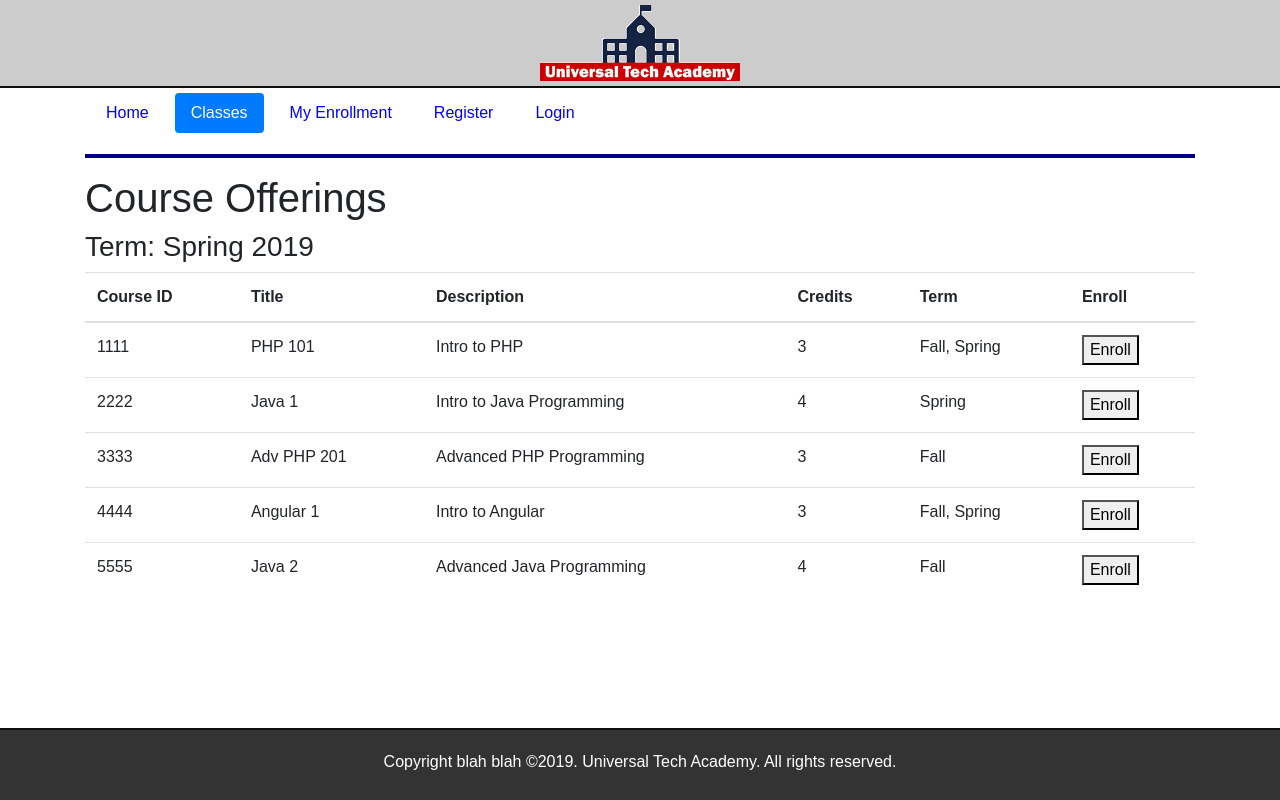
After one commit to WillYip716/flask_tutorial, a Flask app: page /courses in a window 1280 px wide. The commit adds this page. Run offline with Flask 2, Linux system fonts and the light colour scheme; some libraries are stand-ins or nearby versions.

Commit message:
child templates and passed variables

```diff
--- a/application/routes.py
+++ b/application/routes.py
@@ -5,16 +5,19 @@ from flask import render_template
 @app.route("/index")
 @app.route("/home")
 def index():
-    return render_template("index.html", login=False)
+    return render_template("index.html", index=True)
 
 @app.route("/login")
 def login():
-    return render_template("login.html", login=False)
+    return render_template("login.html", login=True)
 
 @app.route("/courses")
-def courses():
-    return render_template("courses.html", login=False)
+@app.route("/courses/<term>")
+def courses(term="Spring 2019"):
+    courseData = [{"courseID":"1111","title":"PHP 101","description":"Intro to PHP","credits":3,"term":"Fall, Spring"}, {"courseID":"2222","title":"Java 1","description":"Intro to Java Programming","credits":4,"term":"Spring"}, {"courseID":"3333","title":"Adv PHP 201","description":"Advanced PHP Programming","credits":3,"term":"Fall"}, {"courseID":"4444","title":"Angular 1","description":"Intro to Angular","credits":3,"term":"Fall, Spring"}, {"courseID":"5555","title":"Java 2","description":"Advanced Java Programming","credits":4,"term":"Fall"}]
+    print(courseData[0]["title"])
+    return render_template("courses.html", courseData = courseData, courses = True , term = term)
 
 @app.route("/register")
 def register():
-    return render_template("register.html", login=False)
+    return render_template("register.html", register=True)
--- /dev/null
+++ b/application/templates/courses.html
@@ -0,0 +1,40 @@
+{%extends "layout.html"%}
+{% block content %}
+    <h1>Course Offerings</h1>
+
+    <!--  Display the Term and Year here --->
+    <h3>Term: {{ term }}</h3>
+
+    <div>
+        <table class="table table-hover">
+            <thead>
+            <tr>
+                <th scope="col">Course ID</th>
+                <th scope="col">Title</th>
+                <th scope="col">Description</th>
+                <th scope="col">Credits</th>
+                <th scope="col">Term</th>
+                <th scope="col">Enroll</th>
+            </tr>
+            </thead>
+            <tbody>
+
+            <!-- Construct the rest of courses here -->
+            {% for data in courseData %}
+            <tr>
+                <td scope='row'>{{ data["courseID"]}}</td>
+                <td>{{ data["title"]}}</td>
+                <td>{{ data["description"]}}</td>
+                <td>{{ data["credits"]}}</td>
+                <td>{{ data["term"]}}</td>
+                <td>
+                    <button>Enroll</button>
+                </td>
+            </tr>
+            {% endfor %}
+
+            </tbody>
+        </table>
+
+    </div>
+{% endblock %}
--- a/application/templates/includes/nav.html
+++ b/application/templates/includes/nav.html
@@ -1,11 +1,11 @@
 <header>
         <nav>
             <ul class="nav nav-pills">
-                <li class="nav-item"><a href="{{ url_for('index')}}" class="nav-link active">Home</a></li>
-                <li class="nav-item"><a href="{{ url_for('courses')}}" class="nav-link">Classes</a></li>
-                <li class="nav-item"><a href="{{ url_for('index')}}" class="nav-link">My Enrollment</a></li>
-				<li class="nav-item"><a href="{{ url_for('register')}}" class="nav-link">Register</a></li>
-                <li class="nav-item"><a href="{{ url_for('login')}}" class="nav-link">Login</a></li>
+                <li class="nav-item"><a href="{{ url_for('index')}}" class="nav-link {% if index %}active{% endif %}">Home</a></li>
+                <li class="nav-item"><a href="{{ url_for('courses')}}" class="nav-link {% if courses %}active{% endif %}">Classes</a></li>
+                <li class="nav-item"><a href="{{ url_for('index')}}" class="nav-link {% if index %}active{% endif %}">My Enrollment</a></li>
+				<li class="nav-item"><a href="{{ url_for('register')}}" class="nav-link {% if register %}active{% endif %}">Register</a></li>
+                <li class="nav-item"><a href="{{ url_for('login')}}" class="nav-link {% if login %}active{% endif %}">Login</a></li>
 
             </ul>
         </nav>
--- /dev/null
+++ b/application/templates/layout.html
@@ -0,0 +1,26 @@
+<!DOCTYPE html>
+<html>
+<head>
+    <title>UTA - Home Page</title>
+    <link rel="stylesheet" href="https://maxcdn.bootstrapcdn.com/bootstrap/4.0.0/css/bootstrap.min.css"
+          integrity="sha384-Gn5384xqQ1aoWXA+058RXPxPg6fy4IWvTNh0E263XmFcJlSAwiGgFAW/dAiS6JXm" crossorigin="anonymous">
+    <link rel="stylesheet" href="static/css/main.css"/>
+</head>
+<body>
+
+    <div class="container-fluid text-center top-container">
+        <img src="static/images/uta-logo-200.png">
+    </div>
+    <div class="container">
+
+        {% include "includes/nav.html" %}
+
+        {% block content %}
+
+        {% endblock %}
+
+    </div>
+
+    {% include "includes/footer.html" %}
+    </body>
+</html>
```
Also changed, not shown: application/templates/index.html (+3 -21 lines), application/templates/login.html (added, +22 -0 lines), application/templates/register.html (added, +22 -0 lines).
